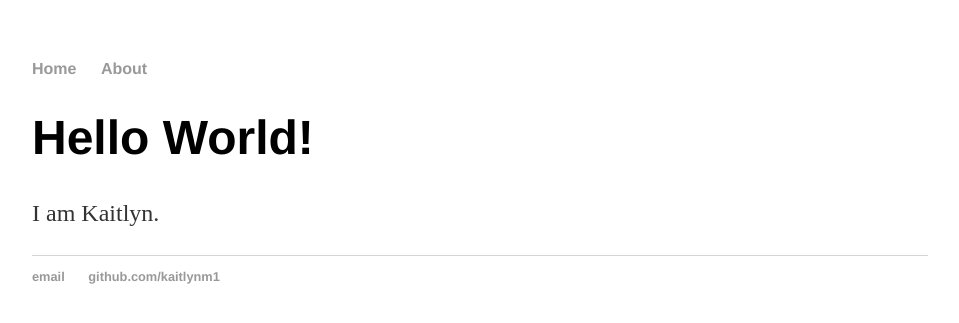
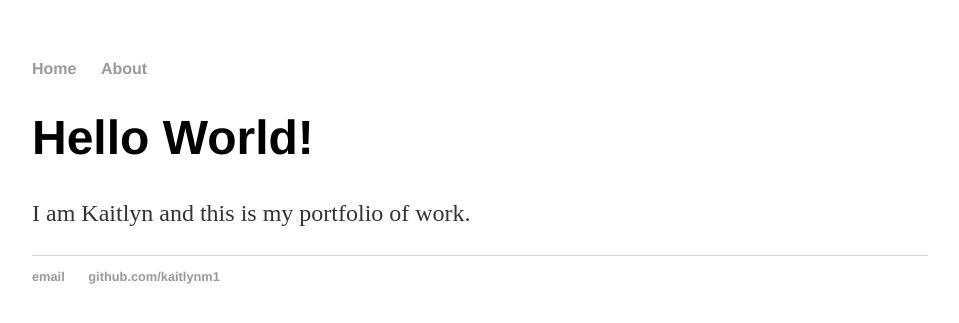
Before and after one commit to kaitlynm1/kaitlynm1.github.io, a Jekyll site: the page built from index.html, in a window 1280 px wide. Shown: the top 323 px of the page, without its empty margins (160-1119 px from the left). Built offline with Jekyll 4.4.1, drawn with Linux system fonts in a browser that asks for light colours.

Commit message:
Update index.html

```diff
--- a/index.html
+++ b/index.html
@@ -1,8 +1,8 @@
 ---
 layout: default
-title: Kaitlyn
+title: Kaitlyn's Portfolio
 ---
 <div class="blurb">
 	<h1>Hello World!</h1>
-	<p>I am Kaitlyn.</a></p>
+	<p>I am Kaitlyn and this is my portfolio of work.</a></p>
 </div><!-- /.blurb -->
```
